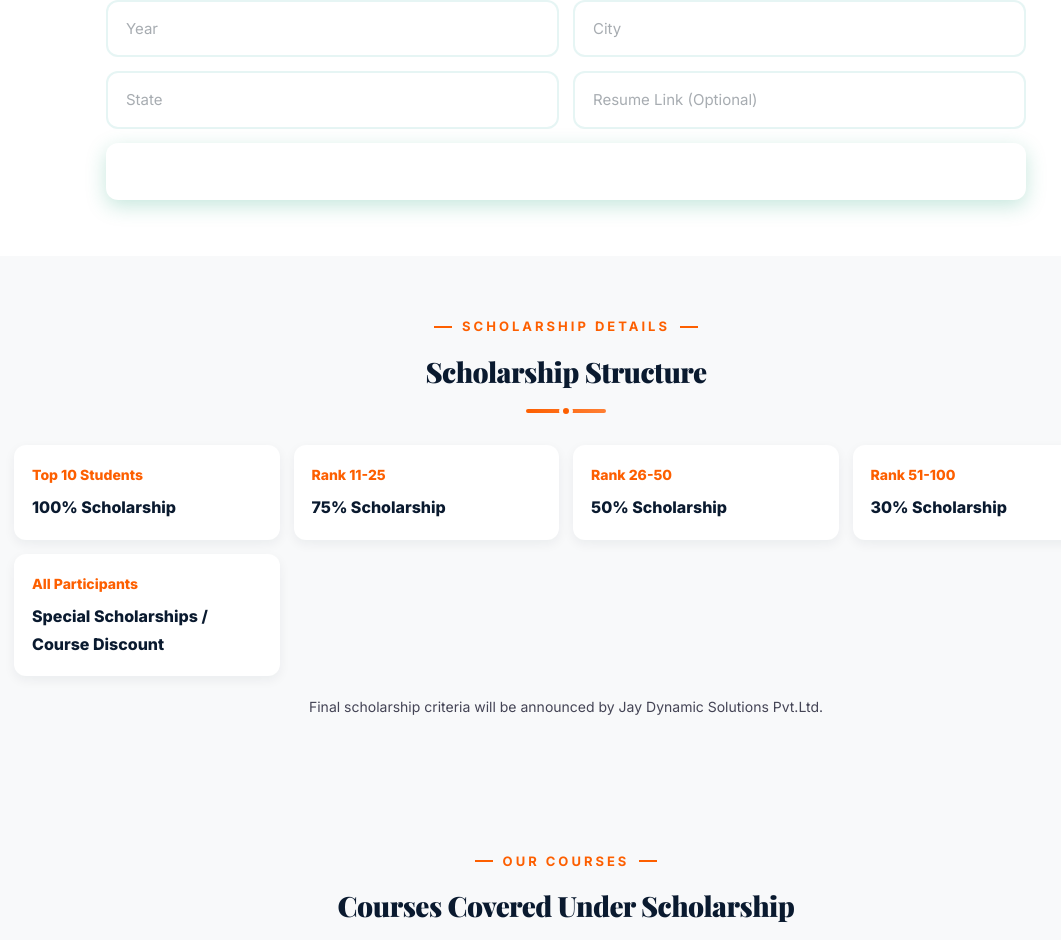
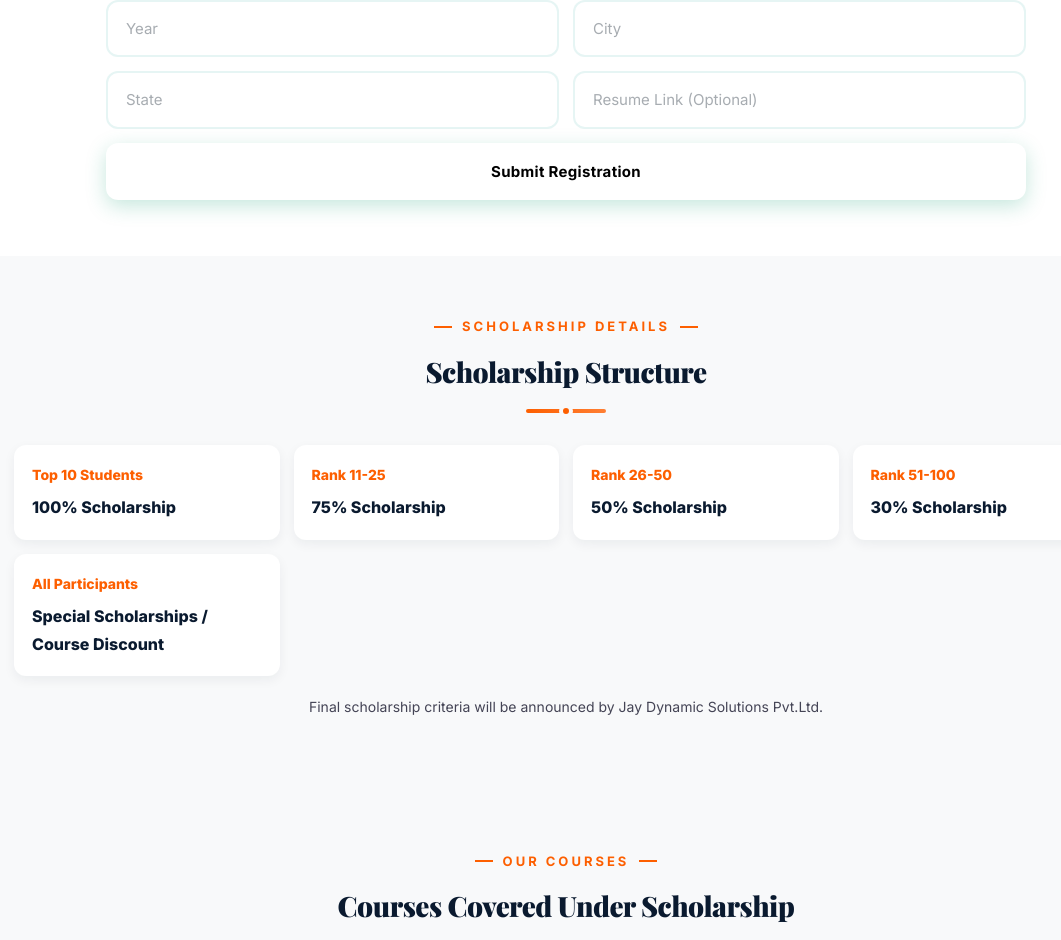
Before and after one commit to jdsolutions5049-cpu/web, a React (Create React App) app in the folder frontend/: page /#/jds-sat in a window 1280 px wide. Shown: the part 2088-3028 px from the top of the page, without its empty margins (74-1135 px from the left). Built offline with nearby package versions, Linux system fonts and the light colour scheme; no server answers.

Commit message:
Update scholarship registration button text

```diff
--- a/frontend/src/JdsSatLanding.jsx
+++ b/frontend/src/JdsSatLanding.jsx
@@ -235,7 +235,7 @@ const JdsSatLanding = () => {
           <input name="city" placeholder="City" className="form-input" value={form.city} onChange={(e) => setField('city', e.target.value)} />
           <input name="state" placeholder="State" className="form-input" value={form.state} onChange={(e) => setField('state', e.target.value)} />
           <input name="resume" placeholder="Resume Link (Optional)" className="form-input" value={form.resume} onChange={(e) => setField('resume', e.target.value)} />
-          <button type="submit" className="btn btn-primary">Submit Registration</button>
+          <button type="submit" className="btn btn-primary" style={{ color: '#000' }}>Submit Registration</button>
         </form>
       </section>
 
```
